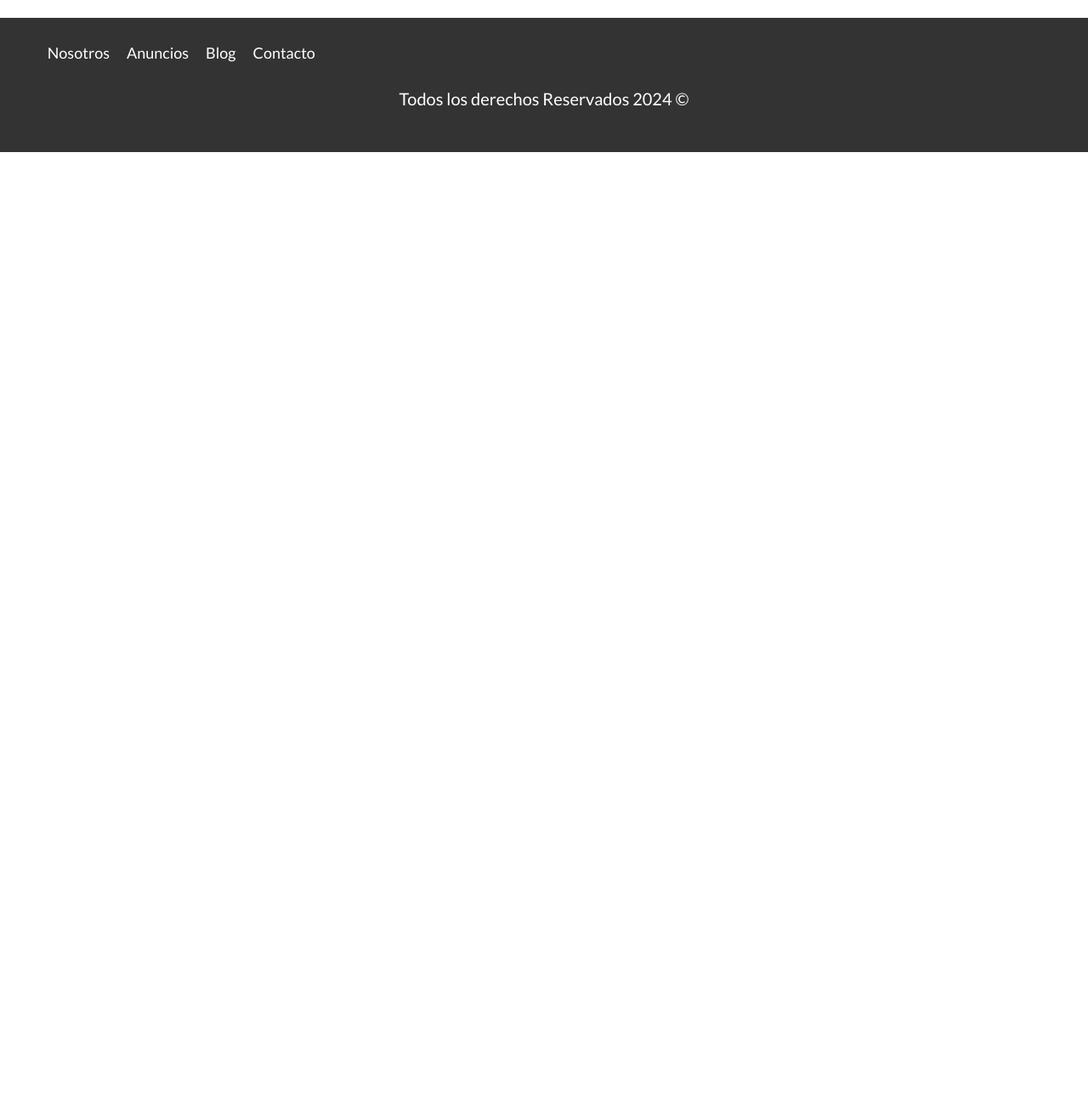
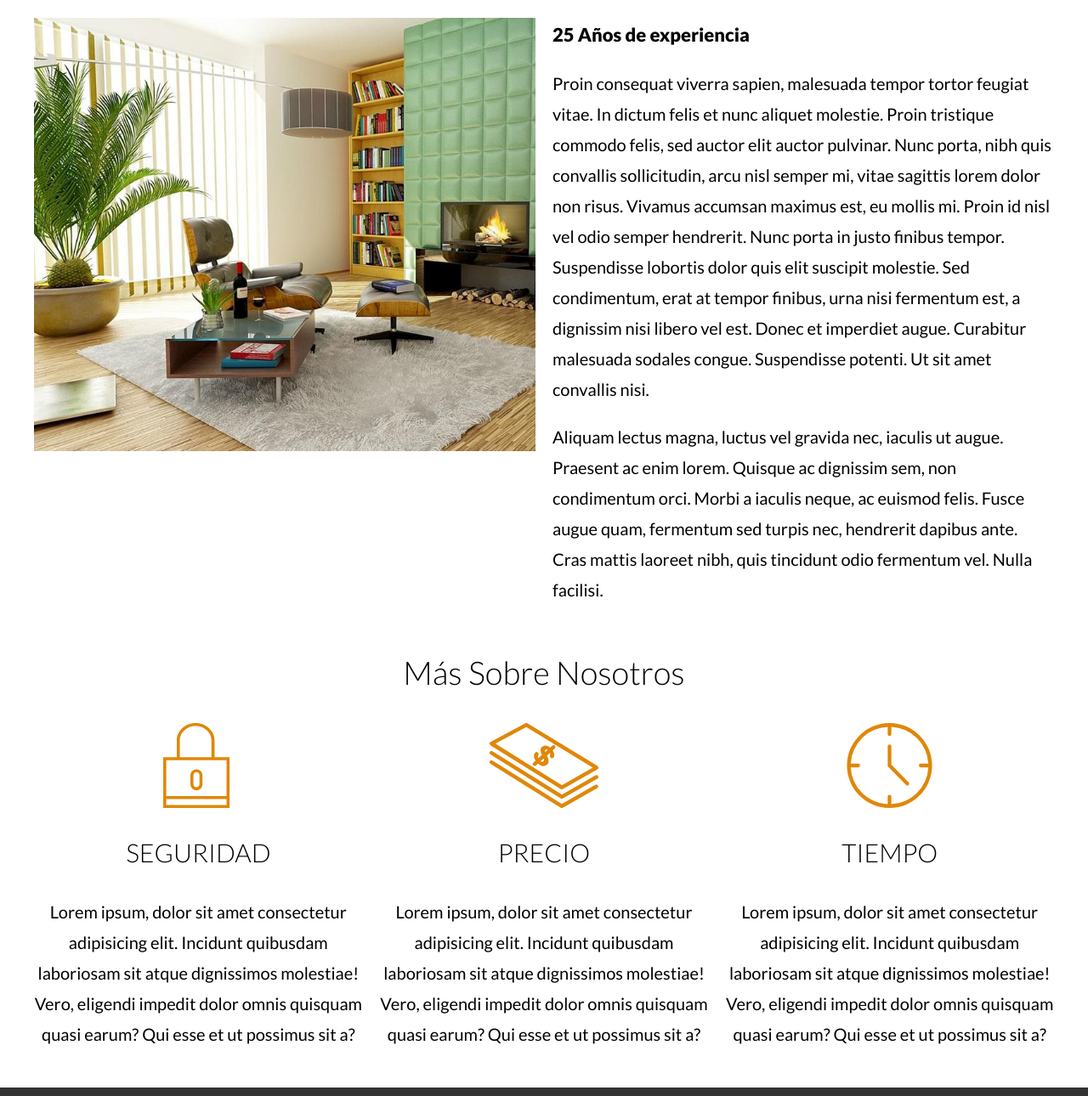
Before and after one commit to r0odr1/bienes-raices, a website: page nosotros.html in a window 1280 px wide. Shown: the part 217-1507 px from the top of the page at 85% size. Before the commit the page ends 800 px from the top, so only its background shows below. Drawn offline with Linux system fonts and the light colour scheme.

Commit message:
creando pagina de Nosotros

```diff
--- a/nosotros.html
+++ b/nosotros.html
@@ -27,8 +27,48 @@
     </header>
 
     <main class="contenedor seccion">
-      <h1>Nosotros</h1>
+      <h1>Conoce Sobre Nosotros</h1>
+
+      <div class="contenido-nosotros">
+        <div class="imagen">
+          <picture>
+            <source srcset="build/img/nosotros.webp" type="imaage/webp">
+            <source srcset="build/img/nosotros.jpg" type="image/jpeg">
+            <img loading="lazy" src="build/img/nosotros.jpg" alt="Sobre Nosotros">
+          </picture>
+        </div>
+
+        <div class="texto-nosotros">
+          <blockquote>
+            25 Años de experiencia
+          </blockquote>
+          <p>Proin consequat viverra sapien, malesuada tempor tortor feugiat vitae. In dictum felis et nunc aliquet molestie. Proin tristique commodo felis, sed auctor elit auctor pulvinar. Nunc porta, nibh quis convallis sollicitudin, arcu nisl semper mi, vitae sagittis lorem dolor non risus. Vivamus accumsan maximus est, eu mollis mi. Proin id nisl vel odio semper hendrerit. Nunc porta in justo finibus tempor. Suspendisse lobortis dolor quis elit suscipit molestie. Sed condimentum, erat at tempor finibus, urna nisi fermentum est, a dignissim nisi libero vel est. Donec et imperdiet augue. Curabitur malesuada sodales congue. Suspendisse potenti. Ut sit amet convallis nisi.</p>
+          <p>Aliquam lectus magna, luctus vel gravida nec, iaculis ut augue. Praesent ac enim lorem. Quisque ac dignissim sem, non condimentum orci. Morbi a iaculis neque, ac euismod felis. Fusce augue quam, fermentum sed turpis nec, hendrerit dapibus ante. Cras mattis laoreet nibh, quis tincidunt odio fermentum vel. Nulla facilisi.</p>
+        </div>
+      </div>
     </main>
+
+    <section class="contenedor seccion">
+      <h1>Más Sobre Nosotros</h1>
+
+      <div class="iconos-nosotros">
+        <div class="icono">
+          <img src="build/img/icono1.svg" alt="icono seguridad" loading="lazy">
+          <h3>Seguridad</h3>
+          <p>Lorem ipsum, dolor sit amet consectetur adipisicing elit. Incidunt quibusdam laboriosam sit atque dignissimos molestiae! Vero, eligendi impedit dolor omnis quisquam quasi earum? Qui esse et ut possimus sit a?</p>
+        </div>
+        <div class="icono">
+          <img src="build/img/icono2.svg" alt="icono precio" loading="lazy">
+          <h3>Precio</h3>
+          <p>Lorem ipsum, dolor sit amet consectetur adipisicing elit. Incidunt quibusdam laboriosam sit atque dignissimos molestiae! Vero, eligendi impedit dolor omnis quisquam quasi earum? Qui esse et ut possimus sit a?</p>
+        </div>
+        <div class="icono">
+          <img src="build/img/icono3.svg" alt="icono tiempo" loading="lazy">
+          <h3>Tiempo</h3>
+          <p>Lorem ipsum, dolor sit amet consectetur adipisicing elit. Incidunt quibusdam laboriosam sit atque dignissimos molestiae! Vero, eligendi impedit dolor omnis quisquam quasi earum? Qui esse et ut possimus sit a?</p>
+        </div>
+      </div>
+    </section>
 
     <footer class="footer seccion">
       <div class="contenedor contenedor-footer">
--- a/src/scss/app.scss
+++ b/src/scss/app.scss
@@ -14,3 +14,6 @@
 @import 'layout/contactar';
 @import 'layout/inferior';
 @import 'layout/testimoniales';
+
+/** Paginas Internas **/
+@import 'internas/nosotros';
--- /dev/null
+++ b/src/scss/internas/_nosotros.scss
@@ -0,0 +1,14 @@
+.contenido-nosotros {
+
+  @include tablet {
+    @include grid(2, 2rem)
+  }
+}
+
+.texto-nosotros blockquote {
+  font-weight: $black;
+  font-size: 2.2rem;
+  margin: 0;
+  padding-left: 1rem 0 3rem 0;
+
+}
```
Also changed, not shown: build/css/app.css, 1 other file.
